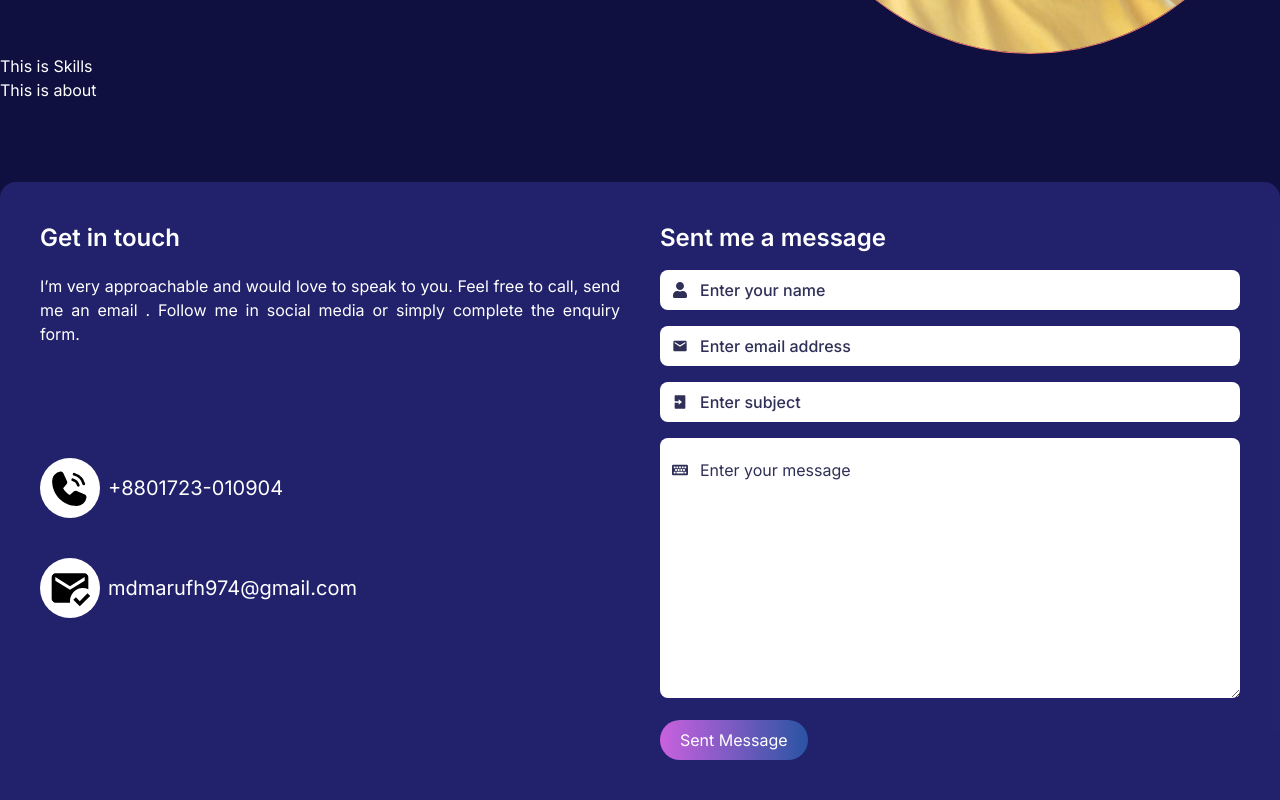
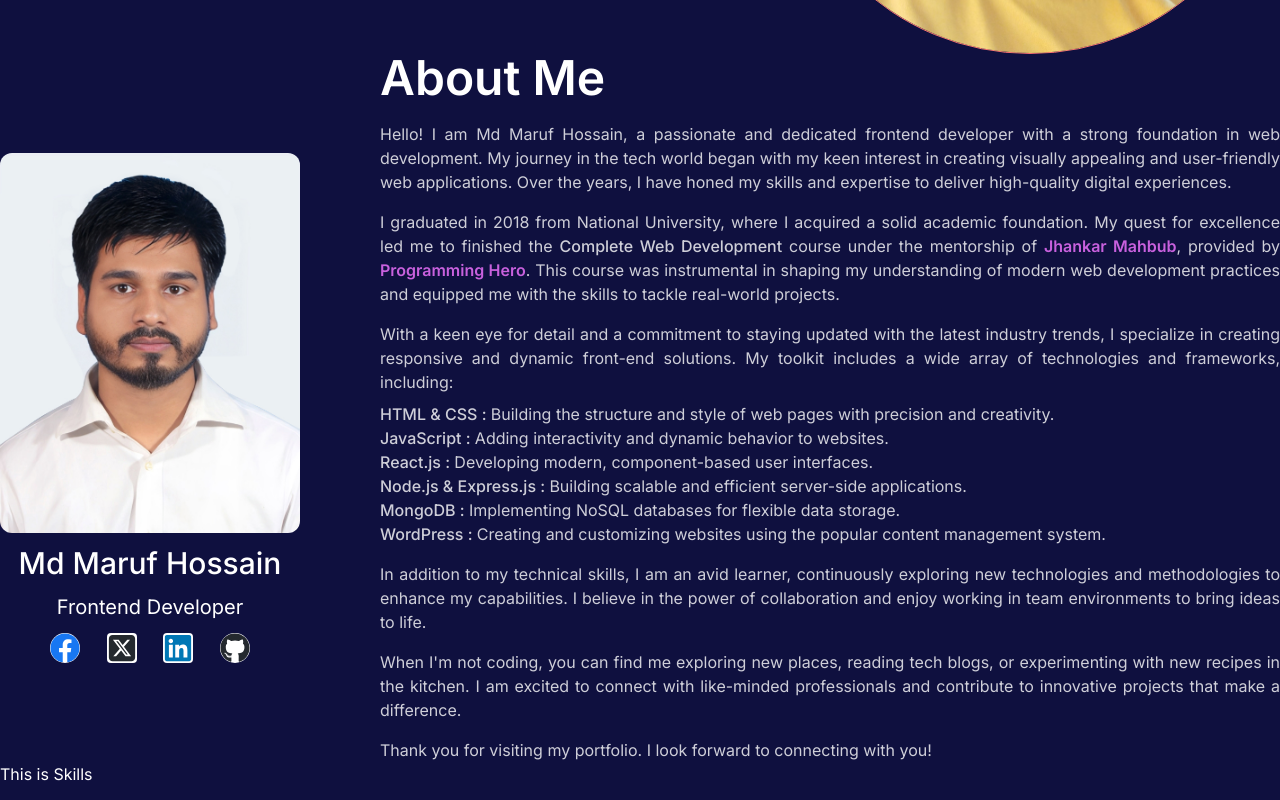
Before and after one commit to mdmarufhossianbd/md-maruf-hossain, a Next.js app: page / in a window 1280 px wide. Shown: the part 540-1340 px from the top of the page. Built offline with nearby package versions, Linux system fonts and the light colour scheme.

Commit message:
about me section added

```diff
--- a/src/app/page.js
+++ b/src/app/page.js
@@ -10,23 +10,10 @@ export default function Home() {
     <main className="bg-[#0F103F] text-white">
       <Navber></Navber>
       <Banner></Banner>
+      <About></About>
       <Skills></Skills>
-      <About></About>
       <Contact></Contact>
       <Footer></Footer>
     </main>
   );
 }
-
-
-//  const Home = () => {
-//   return (
-//     <main className="bg-[#0F103F] text-white">
-//       {/* <Navber></Navber> */}
-//       <Banner></Banner>
-//       <About></About>
-//       <Contact></Contact>
-//     </main>
-//   );
-// };
-// export default Home;
--- a/src/components/About.jsx
+++ b/src/components/About.jsx
@@ -1,8 +1,48 @@
-
+import Image from 'next/image';
+import Link from 'next/link';
+import { FaFacebook, FaGithub, FaLinkedin } from 'react-icons/fa';
+import { FaSquareXTwitter } from 'react-icons/fa6';
+import owner from '../../public/01516167351.jpg';
 const About = () => {
     return (
-        <div id="about">
-            This is about
+        <div id="about" className='max-w-7xl lg:mx-auto md:mx-5 xl:p-0 p-5 lg:flex items-center'>
+            <div className='lg:w-[400px] flex flex-col items-center py-5 md:py-10 lg:py-0'>
+                <Image className='rounded-xl' height={380} width={300} src={owner} alt='md maruf hossain' />
+                <div className='w-[300px] text-center'>
+                    <p className='text-3xl font-medium py-3'>Md Maruf Hossain</p>
+                    <p className='text-xl pb-3'>Frontend Developer</p>
+                    <div className="w-[200px] mx-auto text-3xl flex justify-between gap-3">
+                        <Link href={'https://www.facebook.com/mdmarufhossain.bangladesh'} target="_blank" className="flex items-center gap-2"><FaFacebook className="text-[#1877F2] bg-white rounded-full" /></Link>
+                        <Link href={'https://x.com/mdmarufh974'} target="_blank" className="flex items-center gap-2 bg-white rounded"><FaSquareXTwitter className="text-[#24292E]" /></Link>
+                        <Link href={'https://www.linkedin.com/in/md-maruf-hossain-bd'} target="_blank" className="flex items-center gap-2"><FaLinkedin className="text-[#0077B5] bg-white rounded" /></Link>
+                        <Link href={'https://github.com/mdmarufhossianbd'} target="_blank" className="flex items-center gap-2"><FaGithub className="text-[#24292E] bg-white rounded-full" /></Link>
+                    </div>
+                </div>
+            </div>
+            <div className='w-full lg:ml-20 text-justify text-[#ffffffcb]'>
+                <h2 className='text-5xl font-semibold pb-5 text-white'>About Me</h2>
+                <p className='mb-4'>Hello! I am Md Maruf Hossain, a passionate and dedicated frontend developer with a strong foundation in web development. My journey in the tech world began with my keen interest in creating visually appealing and user-friendly web applications. Over the years, I have honed my skills and expertise to deliver high-quality digital experiences. </p>
+                <p className='mb-4'>I graduated in 2018 from National University, where I acquired a solid academic foundation. My quest for excellence led me to finished the <span className='font-medium'>Complete Web Development</span> course under the mentorship of <a className='font-semibold text-[#C961DE]' href="https://www.facebook.com/jhankarmahbubshow/" target="_blank">Jhankar Mahbub</a>, provided by <a className='font-semibold text-[#C961DE]' href="https://www.programming-hero.com" target="_blank" rel="noopener noreferrer">Programming Hero</a>. This course was instrumental in shaping my understanding of modern web development practices and equipped me with the skills to tackle real-world projects.
+                 </p>
+                <p className='mb-2'>With a keen eye for detail and a commitment to staying updated with the latest industry trends, I specialize in creating responsive and dynamic front-end solutions. My toolkit includes a wide array of technologies and frameworks, including:</p>
+                    <ul className='mb-4'>
+                        <li><span className='font-medium'>HTML & CSS : </span> Building the structure and style of web pages with precision and creativity.</li>
+                        <li><span className='font-medium'>JavaScript : </span> Adding interactivity and dynamic behavior to websites.</li>
+                        <li><span className='font-medium'>React.js : </span>Developing modern, component-based user interfaces.</li>
+                        <li><span className='font-medium'>Node.js & Express.js : </span>Building scalable and efficient server-side applications.</li>
+                        <li><span className='font-medium'>MongoDB : </span>Implementing NoSQL databases for flexible data storage.</li>
+                        <li><span className='font-medium'>WordPress : </span>Creating and customizing websites using the popular content management system.
+                        </li>
+                    </ul>
+                    <p className='mb-4'>In addition to my technical skills, I am an avid learner, continuously exploring new technologies and methodologies to enhance my capabilities. I believe in the power of collaboration and enjoy working in team environments to bring ideas to life.
+                    </p>
+                    <p className='mb-4'>When I'm not coding, you can find me exploring new places, reading tech blogs, or experimenting with new recipes in the kitchen. I am excited to connect with like-minded professionals and contribute to innovative projects that make a difference.
+                    </p>
+                    <p>
+                        Thank you for visiting my portfolio. I look forward to connecting with you!
+                    </p>
+
+            </div>
         </div>
     );
 };
```
